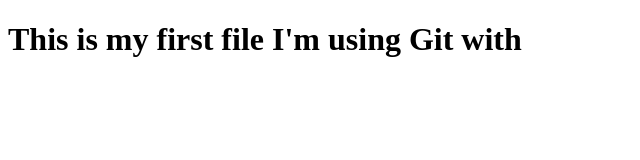
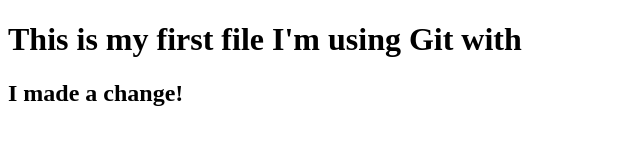
Before and after one commit to drewAdorno/webfun2021, a plain HTML site: page index.html in a window 1280 px wide. Shown: the whole page, without its empty margins (0-640 px from the left). Drawn offline with Linux system fonts and the light colour scheme.

Commit message:
Added an h2 to index.html

```diff
--- a/index.html
+++ b/index.html
@@ -8,5 +8,6 @@
 </head>
 <body>
     <h1>This is my first file I'm using Git with</h1>
+    <h2>I made a change!</h2>
 </body>
 </html>
```
